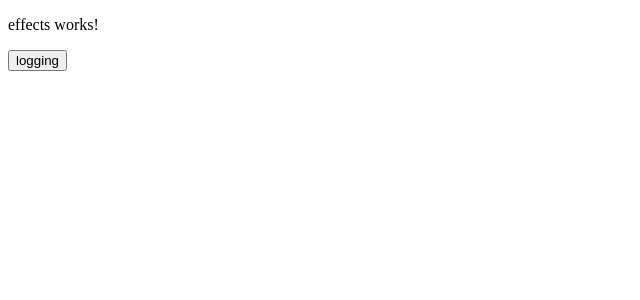
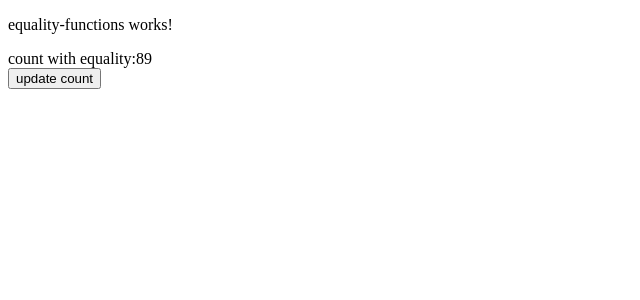
Before and after one commit to getulio-souza/signals-tutorial, an Angular app: page / in a window 1280 px wide. Shown: the top 300 px of the page, without its empty margins (0-640 px from the left). Built offline with nearby package versions, Linux system fonts and the light colour scheme.

Commit message:
feature: working-with-equality-functions

```diff
--- a/package.json
+++ b/package.json
@@ -18,6 +18,7 @@
     "@angular/platform-browser": "^16.2.0",
     "@angular/platform-browser-dynamic": "^16.2.0",
     "@angular/router": "^16.2.0",
+    "@types/lodash": "^4.17.21",
     "rxjs": "~7.8.0",
     "tslib": "^2.3.0",
     "zone.js": "~0.13.0"
--- a/src/app/app.component.html
+++ b/src/app/app.component.html
@@ -1,4 +1,5 @@
 <!-- <app-counter></app-counter> -->
 <!-- <app-computed-signals></app-computed-signals> -->
- <app-effects></app-effects>
+ <!-- <app-effects></app-effects> -->
+  <app-equality-functions></app-equality-functions>
 <router-outlet></router-outlet>
--- a/src/app/app.module.ts
+++ b/src/app/app.module.ts
@@ -6,13 +6,15 @@ import { AppComponent } from './app.component';
 import { CounterComponent } from './counter/counter.component';
 import { ComputedSignalsComponent } from './computed-signals/computed-signals.component';
 import { EffectsComponent } from './effects/effects.component';
+import { EqualityFunctionsComponent } from './equality-functions/equality-functions.component';
 
 @NgModule({
   declarations: [
     AppComponent,
     CounterComponent,
     ComputedSignalsComponent,
-    EffectsComponent
+    EffectsComponent,
+    EqualityFunctionsComponent
   ],
   imports: [
     BrowserModule,
--- /dev/null
+++ b/src/app/equality-functions/equality-functions.component.html
@@ -0,0 +1,7 @@
+<p>equality-functions works!</p>
+
+<span>count with equality:{{this.count()}}</span>
+
+<br>
+
+<button (click)="updateCount()">update count</button>
--- /dev/null
+++ b/src/app/equality-functions/equality-functions.component.ts
@@ -0,0 +1,73 @@
+import { Component, effect, OnInit, signal, WritableSignal } from '@angular/core';
+import { isEqual } from 'lodash';
+
+interface iProduct{
+  id: number;
+  title: string;
+  price: number;
+  color: string;
+}
+
+@Component({
+  selector: 'app-equality-functions',
+  templateUrl: './equality-functions.component.html',
+  styleUrls: ['./equality-functions.component.scss']
+})
+export class EqualityFunctionsComponent implements OnInit {
+
+  // data = signal(['test'], {equal: isEqual});
+
+  // constructor() {
+  //   effect(() => {
+  //     console.log('effect executed')
+  //     console.log('data:', this.data())
+  //   })
+  // }
+
+  // ngOnInit() {
+  //   setTimeout(() => {
+  //     console.log('set timeout executed!')
+  //     this.data.set(['test 2'])
+  //   },4000 )
+  // }
+
+  constructor() {
+    effect(() => {
+      // console.log(this.count())
+      console.log('effect called!')
+      console.log(this.product())
+    })
+  }
+
+  count: WritableSignal<number> = signal(89)
+
+  product: WritableSignal<iProduct> = signal({
+    id: 1,
+    title: 'pen',
+    price: 200,
+    color: 'red'
+
+  },
+
+    { equal: isEqual }
+
+    // {equal: isProductEqual()}
+
+  )
+
+  ngOnInit(): void {
+
+  }
+
+  updateCount() {
+    // this.count.update(p => p + 1)
+    this.product.update(() => {
+      return {
+        id: 1,
+        title: 'pen',
+        price: 120,
+        color: 'red'
+      }
+    })
+  }
+}
```
Also changed, not shown: src/app/equality-functions/equality-functions.component.scss (added), 2 other files (tests, documents, lock files or other folders).
